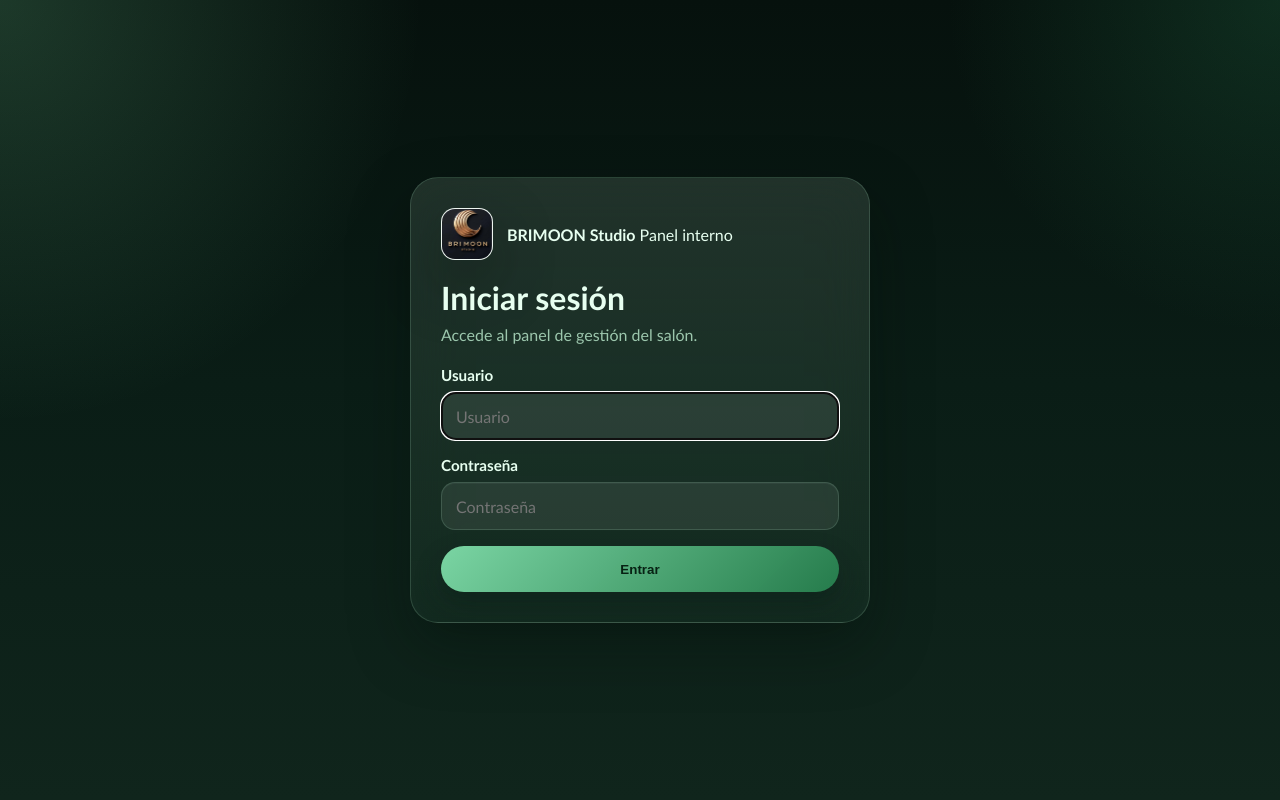
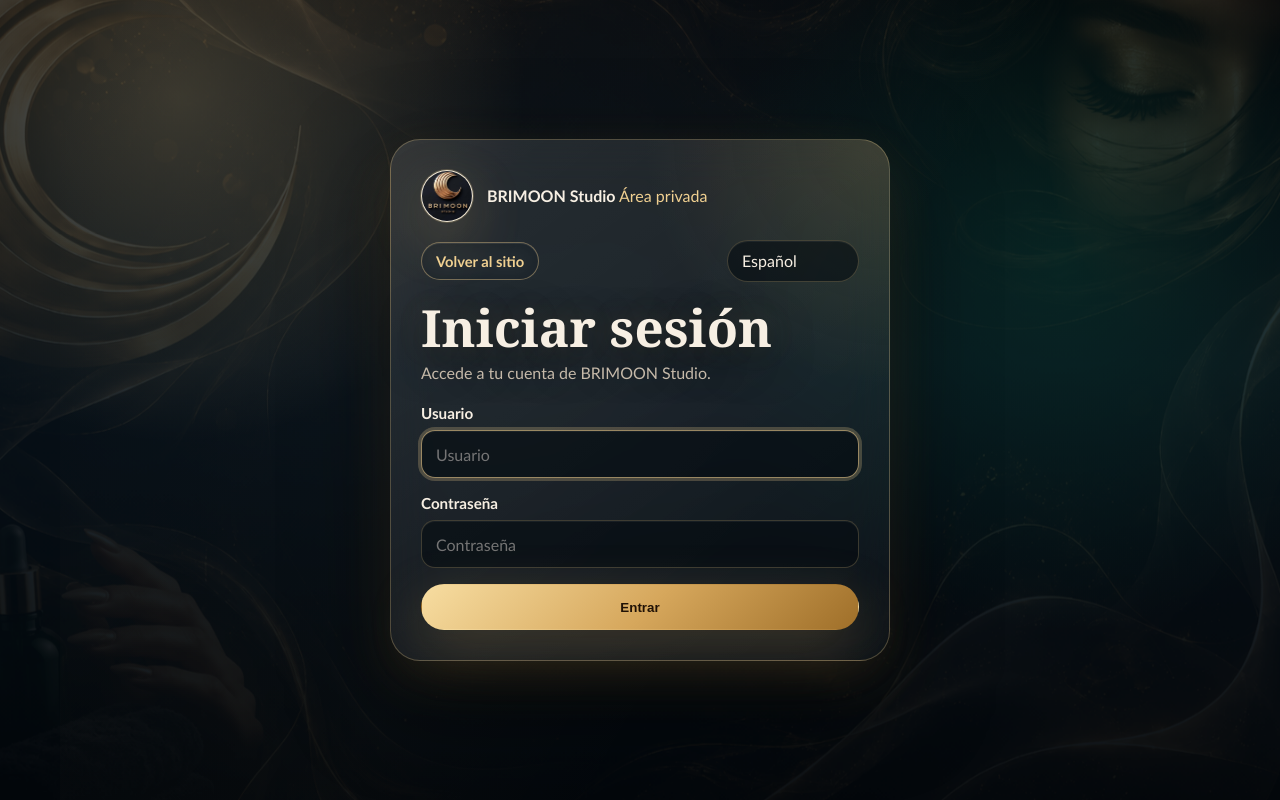
Before and after one commit to SerkaFox/anna_salon, a Django app: page /login/ in a window 1280 px wide. Run offline with Django 5.2, Linux system fonts and the light colour scheme.

Commit message:
Polish localized login and portal navigation

```diff
--- a/accounts/views.py
+++ b/accounts/views.py
@@ -4,7 +4,9 @@
 from django.contrib.auth.decorators import login_required
 from django.contrib.auth.views import LoginView
 from django.shortcuts import get_object_or_404, redirect, render
-from django.urls import reverse_lazy
+from django.urls import reverse, reverse_lazy
+
+from core.i18n import PUBLIC_LANGUAGES, detect_public_language, public_texts
 
 from accounts.permissions import admin_required, get_client_profile
 from auditlog.services import log_event
@@ -25,6 +27,22 @@
     template_name = "accounts/login.html"
     authentication_form = LoginForm
     redirect_authenticated_user = True
+
+    def get_context_data(self, **kwargs):
+        context = super().get_context_data(**kwargs)
+        language = detect_public_language(self.request)
+        t = public_texts(language)
+        form = context.get("form")
+        if form:
+            form.fields["username"].widget.attrs["placeholder"] = t["login_user"]
+            form.fields["password"].widget.attrs["placeholder"] = t["login_password"]
+        context.update({
+            "public_language": language,
+            "public_languages": PUBLIC_LANGUAGES,
+            "t": t,
+            "canonical_url": f"https://anna.listoya.es{reverse('accounts:login')}",
+        })
+        return context
 
     def get_success_url(self):
         if getattr(self.request.user, "role", None) == self.request.user.ROLE_CLIENT:
--- a/core/i18n.py
+++ b/core/i18n.py
@@ -52,6 +52,10 @@
     },
 }
 
+PUBLIC_TRANSLATIONS["es"].update({'login_title': 'Iniciar sesión', 'login_subtitle': 'Accede a tu cuenta de BRIMOON Studio.', 'login_panel': 'Área privada', 'login_user': 'Usuario', 'login_password': 'Contraseña', 'login_submit': 'Entrar', 'back_to_site': 'Volver al sitio'})
+PUBLIC_TRANSLATIONS["ru"].update({'login_title': 'Вход', 'login_subtitle': 'Войдите в свой аккаунт BRIMOON Studio.', 'login_panel': 'Личный кабинет', 'login_user': 'Логин', 'login_password': 'Пароль', 'login_submit': 'Войти', 'back_to_site': 'На сайт'})
+PUBLIC_TRANSLATIONS["en"].update({'login_title': 'Sign in', 'login_subtitle': 'Access your BRIMOON Studio account.', 'login_panel': 'Private area', 'login_user': 'Username', 'login_password': 'Password', 'login_submit': 'Sign in', 'back_to_site': 'Back to site'})
+
 PUBLIC_TRANSLATIONS["de"] = {**PUBLIC_TRANSLATIONS["en"], **{
     "site_title": "BRIMOON STUDIO | Premium-Beauty", "home_meta": "BRIMOON Studio in Bilbao: Premium-Beauty-Salon für Brauen, Wimpern, Maniküre, Pediküre und Gesichtsdepilation nach Termin.", "og_home_title": "BRIMOON STUDIO | Premium-Beauty in Bilbao", "og_home_description": "Schönheit, Pflege und Liebe zum Detail in jedem Blick.",
     "nav_services": "Services", "nav_tips": "Tipps", "nav_gallery": "Galerie", "nav_prices": "Preise", "nav_contact": "Kontakt", "nav_account": "Mein Konto", "nav_book": "Termin buchen",
@@ -80,6 +84,9 @@
     "contact_kicker": "Contact", "contact_title": "Venez prendre soin de vous avec nous", "contact_address": "Adresse : emplacement exact communiqué à la réservation.", "contact_whatsapp": "WhatsApp : disponible sur demande.", "contact_hours": "Horaires : lundi à samedi sur rendez-vous.", "location": "Localisation", "footer_text": "Beauté, soin et détail.",
     "home": "Accueil", "service": "Service", "all_services_title": "Services de beauté chez BRIMOON Studio", "all_services_intro": "Découvrez nos soins pour le regard, les mains, les pieds et la peau du visage.", "premium_services": "Services premium", "tips_cta_kicker": "Conseil Brimoon", "tips_cta_title": "Prenez soin du résultat à la maison", "tips_cta_text": "Lisez nos conseils pour garder sourcils, cils, ongles et peau plus beaux entre les visites.", "see_tips": "Voir les conseils", "what_includes": "Ce que comprend ce soin", "before_after_tips": "Conseils avant et après", "personal_result": "Vous voulez un résultat adapté à vous ?", "also_interest": "Cela peut aussi vous intéresser", "more_services": "Plus de services Brimoon", "tips_page_title": "Conseils beauté, soins et petits rituels", "tips_page_intro": "Un espace pour répondre aux questions fréquentes, mieux entretenir les résultats et choisir chaque service avec plus de confiance.", "useful_portal": "Portail utile", "seo_note_title": "Guides pensés pour vos vraies questions", "seo_note_text": "Le portail grandira avec des recommandations sur la préparation, l'entretien et le choix des services.", "keep_reading": "Continuer à lire", "more_tips": "Plus de conseils utiles", "personal_advice": "Réservez votre rendez-vous et recevez une recommandation personnalisée.",
 }}
+
+PUBLIC_TRANSLATIONS["de"].update({'login_title': 'Anmelden', 'login_subtitle': 'Melden Sie sich in Ihrem BRIMOON Studio Konto an.', 'login_panel': 'Privater Bereich', 'login_user': 'Benutzername', 'login_password': 'Passwort', 'login_submit': 'Anmelden', 'back_to_site': 'Zur Website'})
+PUBLIC_TRANSLATIONS["fr"].update({'login_title': 'Connexion', 'login_subtitle': 'Accédez à votre compte BRIMOON Studio.', 'login_panel': 'Espace privé', 'login_user': 'Utilisateur', 'login_password': 'Mot de passe', 'login_submit': 'Entrer', 'back_to_site': 'Retour au site'})
 
 SERVICE_TRANSLATIONS = {
     "cejas-definicion-depilacion-lifting": {
--- a/static/css/panel.css
+++ b/static/css/panel.css
@@ -1581,3 +1581,51 @@
   .client-lux-panel { width: calc(100% - 24px); padding-bottom: 46px; }
   .client-lux-body .panel-card { padding: 18px; }
 }
+
+
+.login-lux-body .login-shell {
+  position: relative;
+  min-height: 100vh;
+  padding: 28px;
+}
+.login-lux-card {
+  max-width: 500px;
+  border-radius: 30px;
+  border-color: rgba(240, 208, 145, 0.28);
+  background:
+    radial-gradient(circle at top right, rgba(214, 167, 92, 0.18), transparent 34%),
+    linear-gradient(145deg, rgba(255,255,255,0.115), rgba(255,255,255,0.035));
+  box-shadow: 0 34px 96px rgba(0,0,0,0.56), 0 18px 54px rgba(214,167,92,0.16);
+  animation: heroReveal 0.95s cubic-bezier(0.2, 0.78, 0.26, 1) both;
+}
+.login-lux-card h1 {
+  margin: 20px 0 10px;
+  font-family: "Playfair Display", Georgia, serif;
+  font-size: clamp(2.3rem, 4vw, 3.8rem);
+  line-height: 1;
+  color: #f7efe3;
+  text-shadow: 0 12px 42px rgba(0,0,0,0.5), 0 0 30px rgba(214,167,92,0.16);
+}
+.login-lux-card .login-text { color: #c6baaa; }
+.login-lux-card .login-brand span { color: #f0d091; }
+.login-lux-topline {
+  display: flex;
+  align-items: center;
+  justify-content: space-between;
+  gap: 12px;
+  margin: 18px 0 8px;
+}
+.login-language-switcher { margin: 0; }
+.login-language-switcher select {
+  min-height: 38px;
+  max-width: 170px;
+  border-radius: 999px;
+  padding: 0 34px 0 14px;
+}
+@media (max-width: 560px) {
+  .login-lux-body .login-shell { padding: 16px; }
+  .login-lux-topline { align-items: stretch; flex-direction: column; }
+  .login-language-switcher,
+  .login-language-switcher select,
+  .login-lux-topline .btn { width: 100%; max-width: none; }
+}
--- a/static/css/site.css
+++ b/static/css/site.css
@@ -1,5 +1,5 @@
 @import url("./base.css");
-@import url("./panel.css?v=20260523-04");
+@import url("./panel.css?v=20260523-05");
 @import url("./forms.css");
 @import url("./clients.css");
 @import url("./calendar.css?v=20260419-01");
--- a/templates/accounts/login.html
+++ b/templates/accounts/login.html
@@ -1,21 +1,37 @@
 {% extends "layout.html" %}
 {% load static %}
 
-{% block title %}Acceso | BRIMOON Studio{% endblock %}
+{% block html_lang %}{{ public_language|default:"es" }}{% endblock %}
+{% block title %}{{ t.login_title|default:"Acceso" }} | BRIMOON Studio{% endblock %}
+{% block body_class %}client-lux-body login-lux-body{% endblock %}
 
 {% block body %}
-<div class="login-shell">
-  <div class="login-card">
+<div class="login-shell login-lux-shell">
+  <div class="login-card login-lux-card">
     <div class="login-brand">
       <div class="logo"><img src="{% static 'logo.png' %}" alt="BRIMOON Studio"></div>
       <div>
         <strong>BRIMOON Studio</strong>
-        <span>Panel interno</span>
+        <span>{{ t.login_panel|default:"Área privada" }}</span>
       </div>
     </div>
 
-    <h1>Iniciar sesión</h1>
-    <p class="login-text">Accede al panel de gestión del salón.</p>
+    <div class="login-lux-topline">
+      <a class="btn btn-light btn-small" href="{% url 'home' %}">{{ t.back_to_site|default:"Volver al sitio" }}</a>
+      <form method="post" action="{% url 'set_public_language' %}" class="language-switcher login-language-switcher">
+        {% csrf_token %}
+        <input type="hidden" name="next" value="{{ request.get_full_path }}">
+        <label class="sr-only" for="login-language">Language</label>
+        <select id="login-language" name="language" class="input" onchange="this.form.submit()">
+          {% for code, label in public_languages %}
+            <option value="{{ code }}" {% if code == public_language %}selected{% endif %}>{{ label }}</option>
+          {% endfor %}
+        </select>
+      </form>
+    </div>
+
+    <h1>{{ t.login_title|default:"Iniciar sesión" }}</h1>
+    <p class="login-text">{{ t.login_subtitle|default:"Accede a tu cuenta de BRIMOON Studio." }}</p>
 
     <form method="post" class="login-form">
       {% csrf_token %}
@@ -29,16 +45,16 @@
       {% endif %}
 
       <div class="field">
-        <label for="{{ form.username.id_for_label }}">Usuario</label>
+        <label for="{{ form.username.id_for_label }}">{{ t.login_user|default:"Usuario" }}</label>
         {{ form.username }}
       </div>
 
       <div class="field">
-        <label for="{{ form.password.id_for_label }}">Contraseña</label>
+        <label for="{{ form.password.id_for_label }}">{{ t.login_password|default:"Contraseña" }}</label>
         {{ form.password }}
       </div>
 
-      <button type="submit" class="btn login-btn">Entrar</button>
+      <button type="submit" class="btn login-btn">{{ t.login_submit|default:"Entrar" }}</button>
     </form>
   </div>
 </div>
--- a/templates/client_portal_base.html
+++ b/templates/client_portal_base.html
@@ -12,6 +12,7 @@
       <span>{% ct "portal_client" %}</span>
     </div>
   </div>
+  <a class="btn btn-light btn-small" href="{% url 'home' %}">{% ct "site_home" %}</a>
   <a class="btn btn-light btn-small" href="{% url 'accounts:logout' %}">{% ct "logout" %}</a>
 </div>
 
@@ -34,6 +35,7 @@
           {% endfor %}
         </select>
       </form>
+      <a class="btn btn-light" href="{% url 'home' %}">{% ct "site_home" %}</a>
       <a class="btn btn-light" href="{% url 'clients:portal' %}">{% ct "my_portal" %}</a>
       <a class="btn btn-light" href="{% url 'accounts:profile' %}">{% ct "my_data" %}</a>
       <a class="btn btn-light" href="{% url 'accounts:logout' %}">{% ct "logout" %}</a>
--- a/templates/layout.html
+++ b/templates/layout.html
@@ -1,11 +1,11 @@
 {% load static %}
 <!doctype html>
-<html lang="es">
+<html lang="{% block html_lang %}es{% endblock %}">
 <head>
   <meta charset="utf-8">
   <meta name="viewport" content="width=device-width, initial-scale=1">
   <title>{% block title %}BRIMOON Studio{% endblock %}</title>
-  <link rel="stylesheet" href="{% static 'css/site.css' %}?v=20260523-04">
+  <link rel="stylesheet" href="{% static 'css/site.css' %}?v=20260523-05">
 </head>
 <body class="app-body {% block body_class %}{% endblock %}">
   {% block body %}{% endblock %}
```
Also changed, not shown: clients/translation.py (+5 -5 lines).
